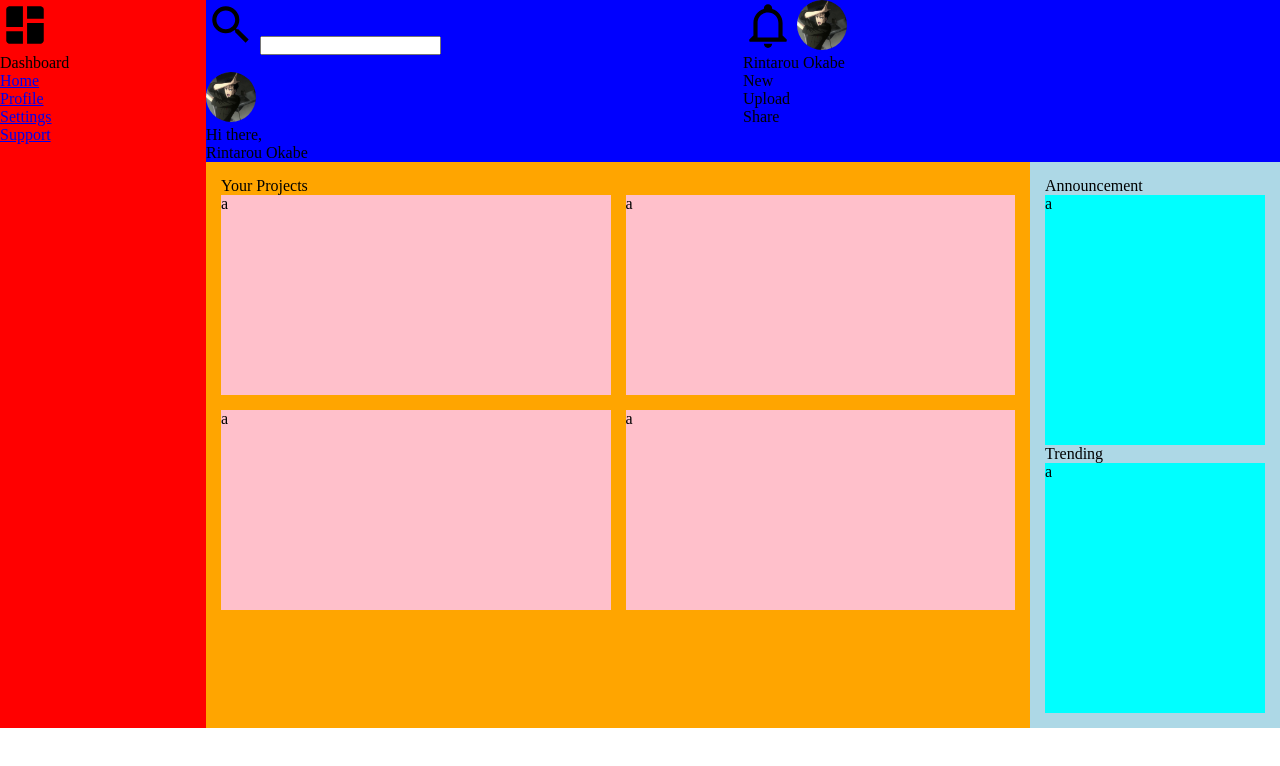
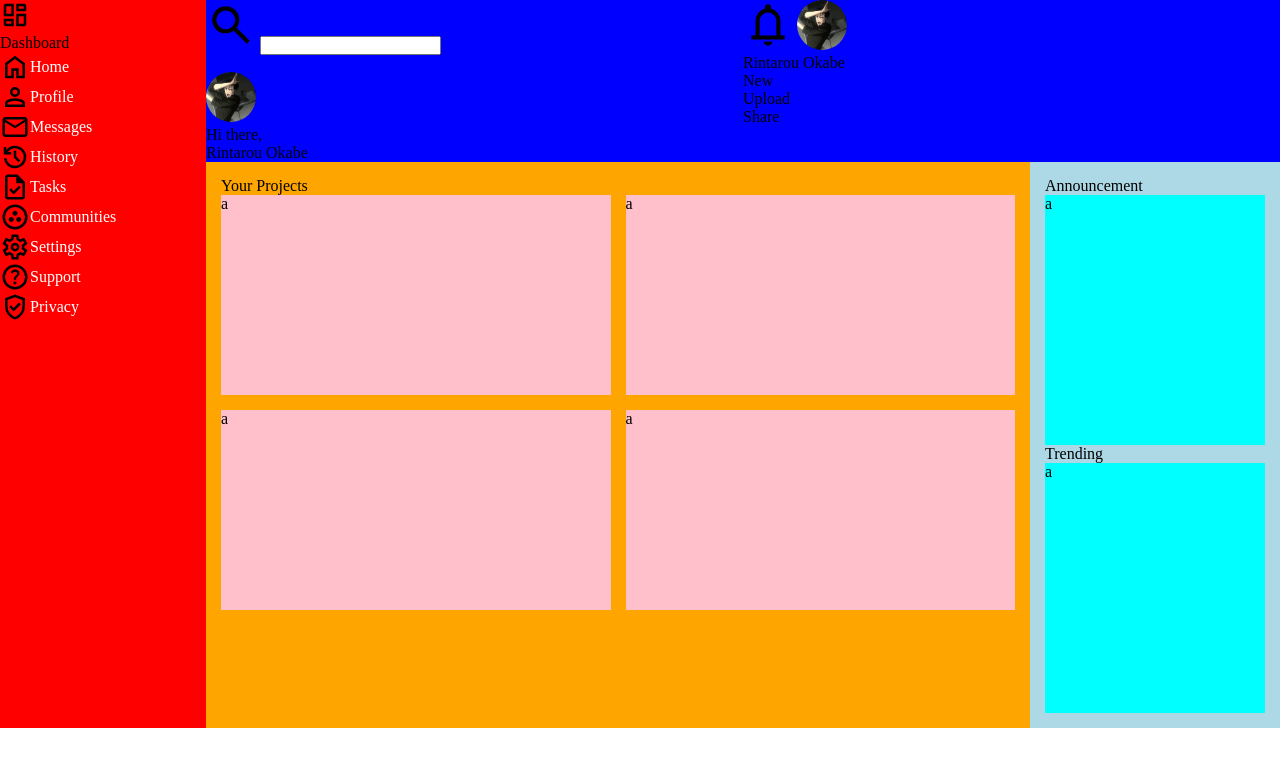
Before and after one commit to jnssvdl/admin-dashboard, a plain HTML site: page index.html in a window 1280 px wide. Drawn offline with Linux system fonts and the light colour scheme.

Commit message:
Added icons

```diff
--- a/index.html
+++ b/index.html
@@ -11,16 +11,16 @@
 
             <div class="header">
                 <div>
-                    <img src="./assets/magnify.svg" alt="">
+                    <img src="./assets/search_FILL0_wght400_GRAD0_opsz24.svg" alt="" class="icon">
                     <input type="text" name="" id="">
                 </div>
                 <div>
-                    <img src="./assets/bell-outline.svg" alt="">
-                    <img src="./assets/profile-icon.jpg" alt="">
+                    <img src="./assets/notifications_FILL0_wght400_GRAD0_opsz24.svg" alt="" class="icon">
+                    <img src="./assets/profile-icon.jpg" alt="" class="icon">
                     <div>Rintarou Okabe</div>
                 </div>
                 <div>
-                    <img src="./assets/profile-icon.jpg" alt="">
+                    <img src="./assets/profile-icon.jpg" alt="" class="icon">
                     <div>
                         <div>Hi there,</div>
                         <div>Rintarou Okabe</div>
@@ -35,27 +35,48 @@
 
             <div class="left-sidebar">
                 <div>
-                    <img src="./assets/view-dashboard.svg" alt="">
+                    <img src="./assets/dashboard_FILL0_wght400_GRAD0_opsz24.svg" alt="" class="icon">
                     <div>Dashboard</div>
                 </div>
-                <div>
+                <div class="options">
                     <ul>
-                        <!-- <img src="" alt=""> -->
+                        <img src="./assets/home_FILL0_wght400_GRAD0_opsz24.svg" alt="" class="icon">
                         <li><a href="#">Home</a></li>
                     </ul>
                     <ul>
-                        <!-- <img src="" alt=""> -->
+                        <img src="./assets/person_FILL0_wght400_GRAD0_opsz24.svg" alt="" class="icon">
                         <li><a href="#">Profile</a></li>
                     </ul>
+                    <ul>
+                        <img src="./assets/mail_FILL0_wght400_GRAD0_opsz24.svg" alt="" class="icon">
+                        <li><a href="#">Messages</a></li>
+                    </ul>
+                    <ul>
+                        <img src="./assets/history_FILL0_wght400_GRAD0_opsz24.svg" alt="" class="icon">
+                        <li><a href="#">History</a></li>
+                    </ul>
+                    <ul>
+                        <img src="./assets/task_FILL0_wght400_GRAD0_opsz24.svg" alt="" class="icon">
+                        <li><a href="#">Tasks</a></li>
+                    </ul>
+                    <ul>
+                        <img src="./assets/communities_FILL0_wght400_GRAD0_opsz24.svg" alt="" class="icon">
+                        <li><a href="#">Communities</a></li>
+                    </ul>
                 </div>
+
                 <div>
                     <ul>
-                        <!-- <img src="" alt=""> -->
+                        <img src="./assets/settings_FILL0_wght400_GRAD0_opsz24.svg" alt="" class="icon">
                         <li><a href="#">Settings</a></li>
                     </ul>
                     <ul>
-                        <!-- <img src="" alt=""> -->
+                        <img src="./assets/help_FILL0_wght400_GRAD0_opsz24.svg" alt="" class="icon">
                         <li><a href="#">Support</a></li>
+                    </ul>
+                    <ul>
+                        <img src="./assets/verified_user_FILL0_wght400_GRAD0_opsz24.svg" alt="" class="icon">
+                        <li><a href="#">Privacy</a></li>
                     </ul>
                 </div>
             </div>
--- a/style.css
+++ b/style.css
@@ -4,7 +4,7 @@
     box-sizing: border-box;
 }
 
-img {
+.icon {
     width: 50px;
     height: 50px;
     border-radius: 50%;
@@ -16,6 +16,8 @@ img {
     grid-template-columns: 1fr 4fr 1fr;
 }
 
+/* header */
+
 .header {
     background-color: blue;
     grid-column: 2 / 4;
@@ -24,11 +26,32 @@ img {
     grid-template-columns: 1fr 1fr;
 }
 
+/* left-sidebar */
+
 .left-sidebar {
     background-color: red;
     grid-row: 1 / 3;
     grid-column: 1 / 2;
 }
+
+.left-sidebar .icon {
+    width: 30px;
+    height: 30px;
+}
+
+.left-sidebar ul {
+    list-style-type: none;
+    display: flex;
+    align-items: center;
+}
+
+.left-sidebar a {
+    text-decoration: none;
+    color: white;
+}
+
+
+/* main */
 
 .main {
     padding: 15px;
@@ -48,6 +71,8 @@ img {
     height: 200px;
 }
 
+/* right-sidebar */
+
 .right-sidebar {
     padding: 15px;
     grid-column: 3 / 4;
```
Also changed, not shown: assets/bell-outline.svg (deleted), assets/communities_FILL0_wght400_GRAD0_opsz24.svg (added), assets/dashboard_FILL0_wght400_GRAD0_opsz24.svg (added), assets/help_FILL0_wght400_GRAD0_opsz24.svg (added), assets/history_FILL0_wght400_GRAD0_opsz24.svg (added), assets/home_FILL0_wght400_GRAD0_opsz24.svg (added), assets/magnify.svg (deleted), assets/mail_FILL0_wght400_GRAD0_opsz24.svg (added), assets/notifications_FILL0_wght400_GRAD0_opsz24.svg (added), assets/person_FILL0_wght400_GRAD0_opsz24.svg (added), assets/search_FILL0_wght400_GRAD0_opsz24.svg (added), assets/settings_FILL0_wght400_GRAD0_opsz24.svg (added), assets/task_FILL0_wght400_GRAD0_opsz24.svg (added), assets/verified_user_FILL0_wght400_GRAD0_opsz24.svg (added), 1 more files.
